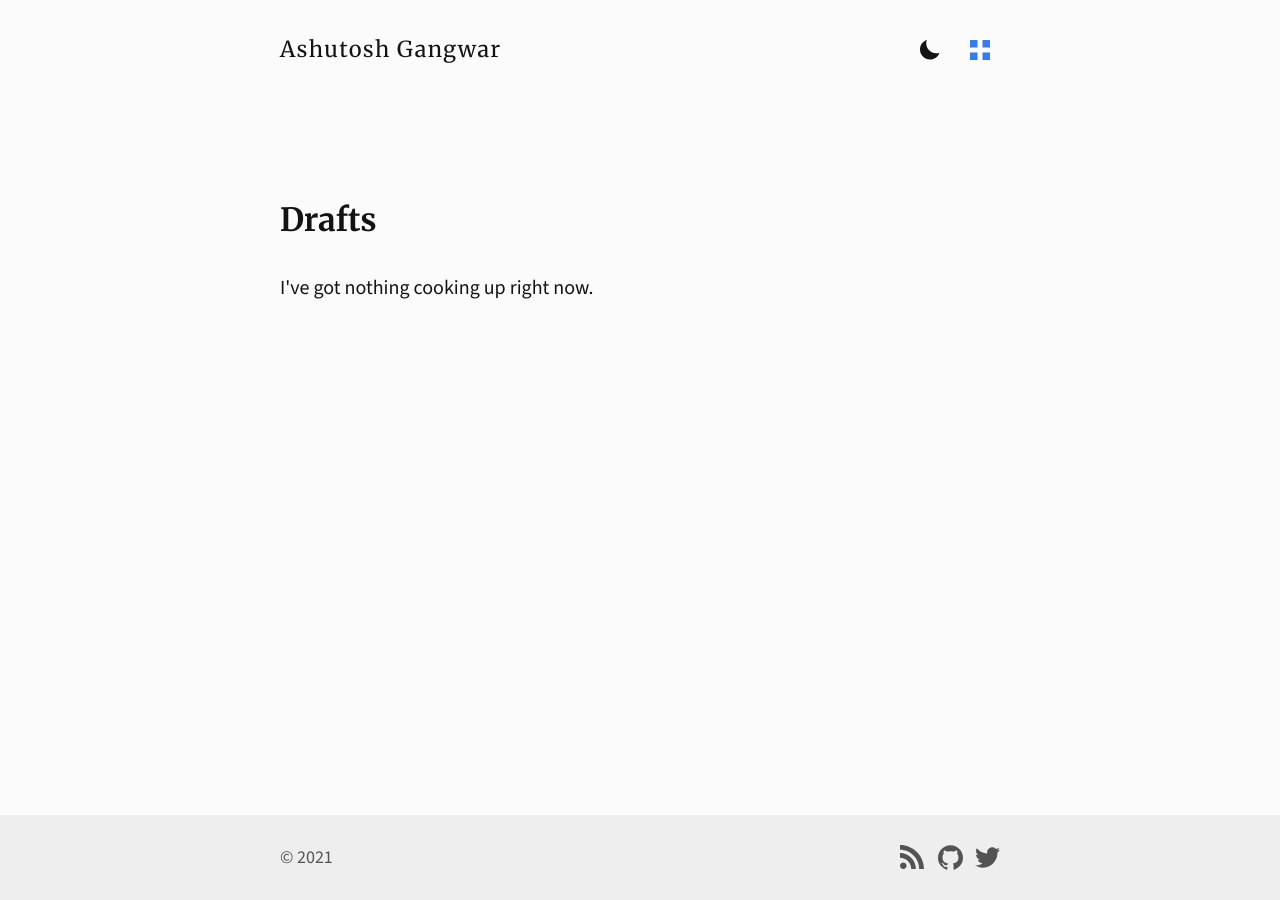
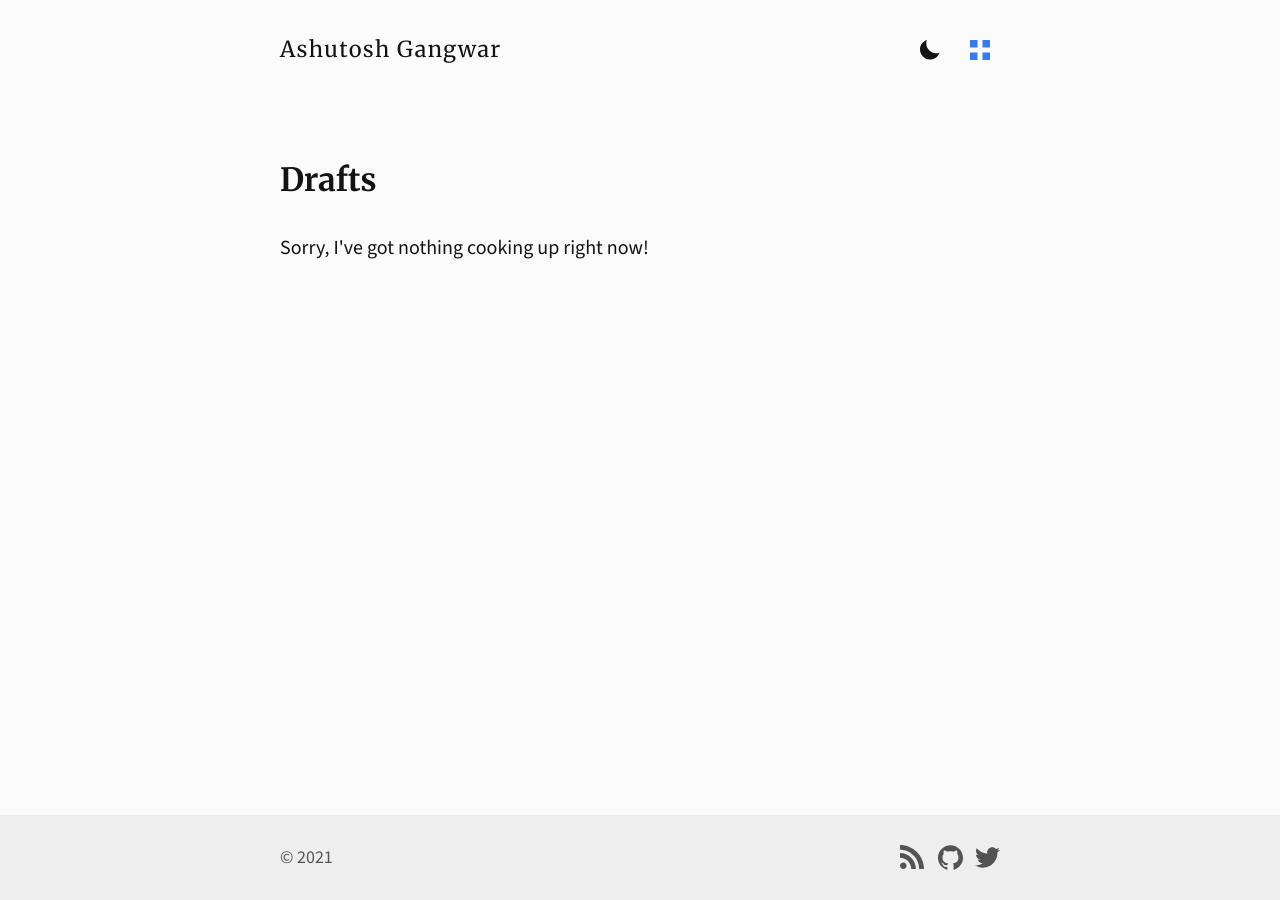
Before and after one commit to ashutoshgngwr/ashutoshgngwr.github.io, a Jekyll site: the page built from _pages/drafts.html, in a window 1280 px wide. Built offline with Jekyll 4.4.1, drawn with Linux system fonts in a browser that asks for light colours.

Commit message:
fix minor issues

```diff
--- a/_data/nav_links.yaml
+++ b/_data/nav_links.yaml
@@ -4,7 +4,7 @@
 #   url:
 #   in_sitemap: true # default
 #   nav_priority: 0 # lower, the better. nils at last.
-- title: Home
+- title: Write-ups
   url: /
   in_sitemap: false
   nav_priority: 0
--- a/_layouts/page.html
+++ b/_layouts/page.html
@@ -89,7 +89,7 @@
 
           {%- for collection in site.collections -%}
           {%- for page in site[collection.label] -%}
-          {%- if page.in_nav_links -%}
+          {%- if page.in_nav -%}
           {%- assign nav_links = nav_links | push: page -%}
           {%- endif -%}
           {%- endfor -%}
@@ -116,8 +116,8 @@
   </header>
 
   <main class="enforce-max-content-width" itemprop="mainEntity">
+    {{ content }}
     <meta itemprop="mainEntityOfPage" content="{{ page.url | absolute_url }}" />
-    {{ content }}
   </main>
 
   <footer>
--- a/_pages/drafts.html
+++ b/_pages/drafts.html
@@ -1,17 +1,18 @@
 ---
-in_nav_links: true
+in_nav: true
 in_sitemap: false
 layout: page
 mathjax: false
 nav_priority: 1
 robots: noindex
+title: Drafts
 ---
-<section>
-  <h1>Drafts</h1>
+<section itemscope itemtype="https://schema.org/Blog">
+  <h1 itemprop="name headline">{{ page.title }}</h1>
   {%- assign posts = site.posts | where: 'draft',true %}
   {%- if posts and posts != empty %}
   {% include post-list.html posts = posts %}
   {%- else %}
-  <p>I've got nothing cooking up right now.</p>
+  <p>Sorry, I've got nothing cooking up right now!</p>
   {%- endif %}
 </section>
--- a/_sass/page.scss
+++ b/_sass/page.scss
@@ -268,12 +268,26 @@
     }
   }
 
+  a {
+    &,
+    &:visited {
+      color: inherit;
+    }
+
+    &:hover {
+      color: var(--color-primary);
+    }
+
+    &:active {
+      color: var(--color-primary-variant);
+    }
+  }
+
   p.social-icons {
     display: flex;
 
     a {
       margin-right: 0.5em;
-      color: inherit;
       font-size: 1.25rem; // for icon class
 
       // since devices with lower resolution will typically use an imprecise
@@ -285,14 +299,6 @@
       &:last-child {
         margin-right: 0;
       }
-
-      &:hover {
-        color: var(--color-primary);
-      }
-
-      &:active {
-        color: var(--color-primary-variant);
-      }
     }
   }
 }
--- a/index.html
+++ b/index.html
@@ -3,7 +3,7 @@
 ---
 
 <section itemscope itemtype="https://schema.org/Blog">
-  <h1>Write-ups</h1>
+  <h1 itemprop="name headline">Write-ups</h1>
   {%- assign posts = site.posts | where_exp: 'post', 'post.draft != true' -%}
   {%- assign postsByYear = posts | group_by_exp: "post", "post.date | date: '%Y'" -%}
   {%- for year in postsByYear %}
```
Also changed, not shown: _pages/tic-privacy.md (+1 -0 lines), README.md.
